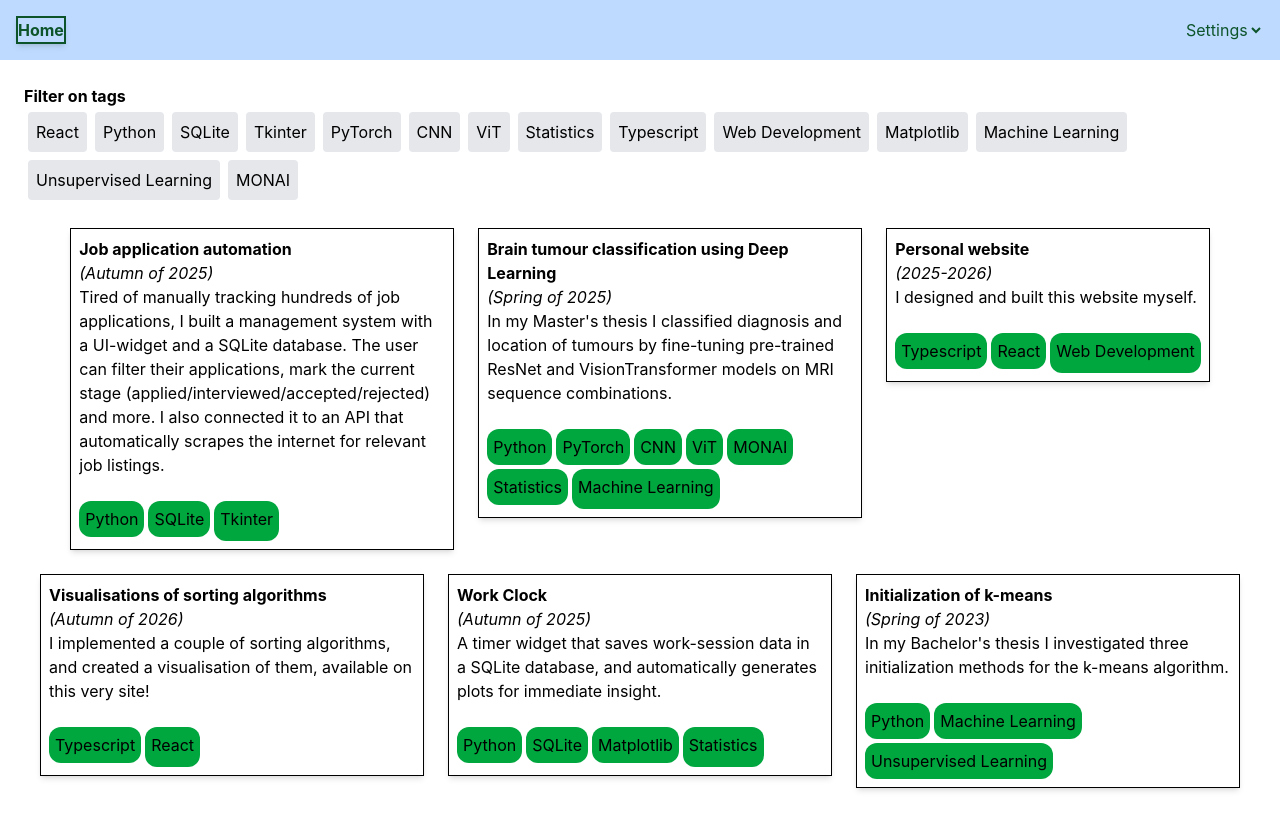
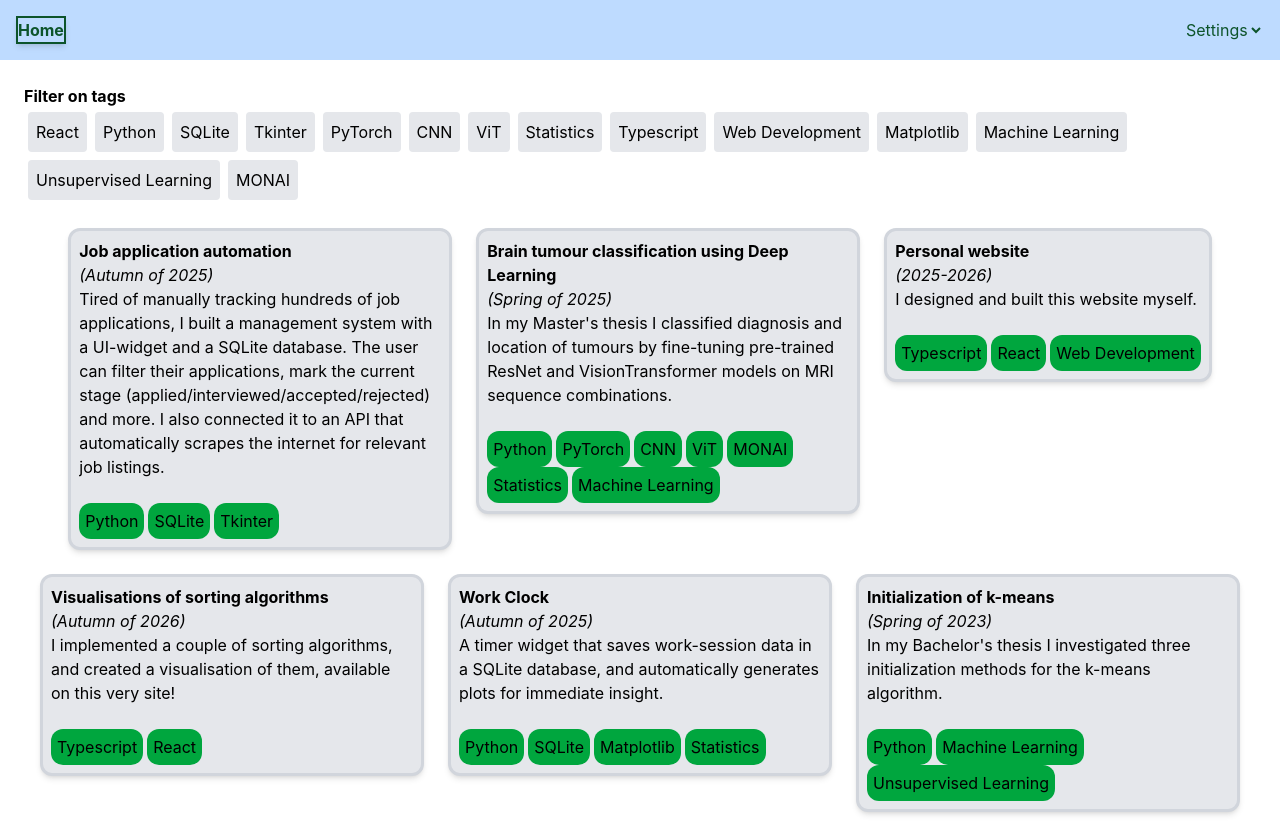
Before and after one commit to TheLaughingDuck/TheLaughingDuck.github.io, a React (Vite) app in the folder website/: page /projects in a window 1280 px wide. Before the commit the page ends 812 px from the top, so only its background shows below. Built offline with nearby package versions, Linux system fonts and the light colour scheme.

Commit message:
Minor style fixes

```diff
--- a/website/src/projects.tsx
+++ b/website/src/projects.tsx
@@ -20,7 +20,8 @@ export default function Projects() {
 
     function ProjectCard({ title = "title", description = "desc.", when = "date", link="simonjorstedt.com", tags = ["A", "B"]}: ProjectCardProps) {
         return (
-            <div className="h-full flex flex-col border-1 p-2 max-w-sm shadow-md transition-transform duration-200 hover:scale-105 hover:shadow-xl">
+            <div className="rounded-xl bg-gray-200 h-full flex flex-col border-3 border-gray-300 p-2 max-w-sm shadow-md transition-transform duration-200 hover:scale-105 hover:shadow-xl">
+                {/* Project information */}
                 <Link to={link}>
                     <div className="">
                         <h1 className="font-bold">{title}</h1>
@@ -30,15 +31,15 @@ export default function Projects() {
                     </div>
                 </Link>
 
-                <div className="flex flex-wrap space-x-1 space-y-1">
+                {/* Project Tags */}
+                <div className="flex flex-wrap space-x-1 space-y-0">
                     {
                         tags.map(tag => (
-                            <p key={tag} onClick={() => toggleTag(tag)} className="cursor-pointer bg-green-600 p-1.5 rounded-xl transition-transform duration-200 hover:scale-110 hover:shadow-xl ">{tag}</p>
+                            <p key={tag} onClick={() => toggleTag(tag)} className="cursor-pointer bg-green-600 p-1.5 rounded-xl transition-transform duration-200 hover:scale-110 hover:shadow-xl">{tag}</p>
                         ))
                     }
                 </div>
             </div>
-
         )
     }
 
```
